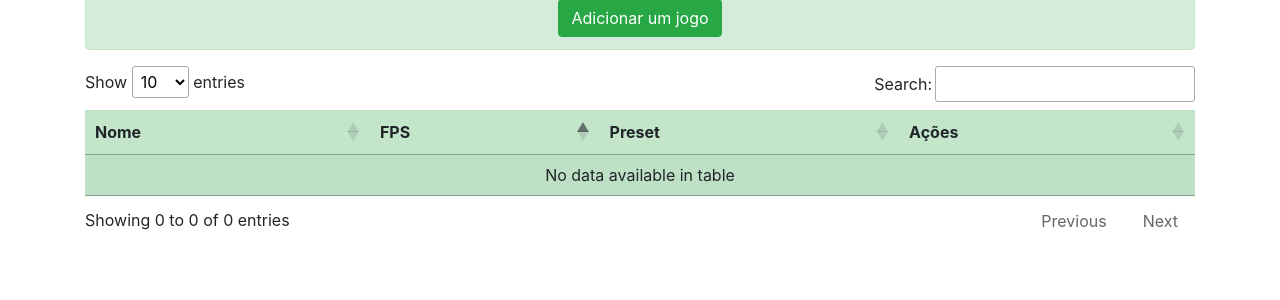
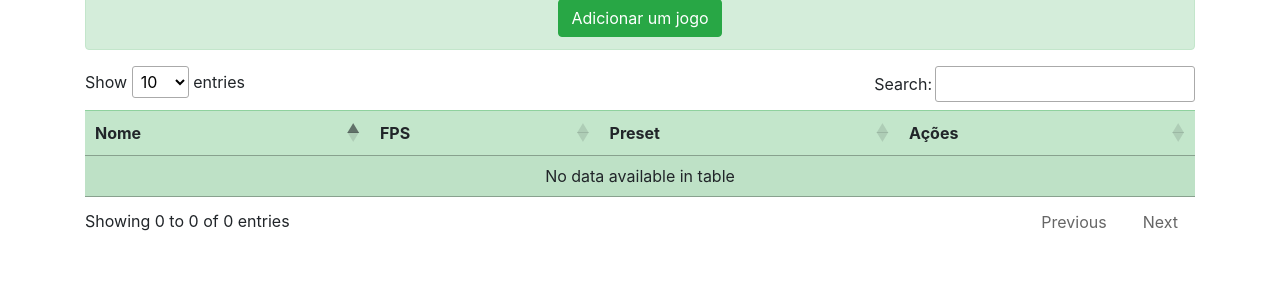
Before and after one commit to RafaelMoreira96/lista-aspire5, a Laravel app: page / in a window 1280 px wide. Shown: the part 247-547 px from the top of the page. Run offline with Laravel 8, Linux system fonts and the light colour scheme; data that the repository does not hold is empty; some libraries are stand-ins or nearby versions.

Commit message:
Alterações básicas

```diff
--- a/resources/views/index.blade.php
+++ b/resources/views/index.blade.php
@@ -27,7 +27,7 @@ $i = 0;
     @endif
 
 
-    <table id="lista" class="display table table-borderless table-hover table-success text-center">
+    <table id="lista" class="display table table-hover table-success text-center">
         <!-- Cabeçalho da tabela -->
         <thead>
             <tr>
--- a/resources/views/layout.blade.php
+++ b/resources/views/layout.blade.php
@@ -43,7 +43,7 @@
     <script>
         $(document).ready(function() {
             $('#lista').DataTable({
-                "order": [[ 1, "asc" ]],
+                "order": [[ 0, "asc" ]],
                 "paging": true,
                 "ordering": true,
                 "info": true
```
